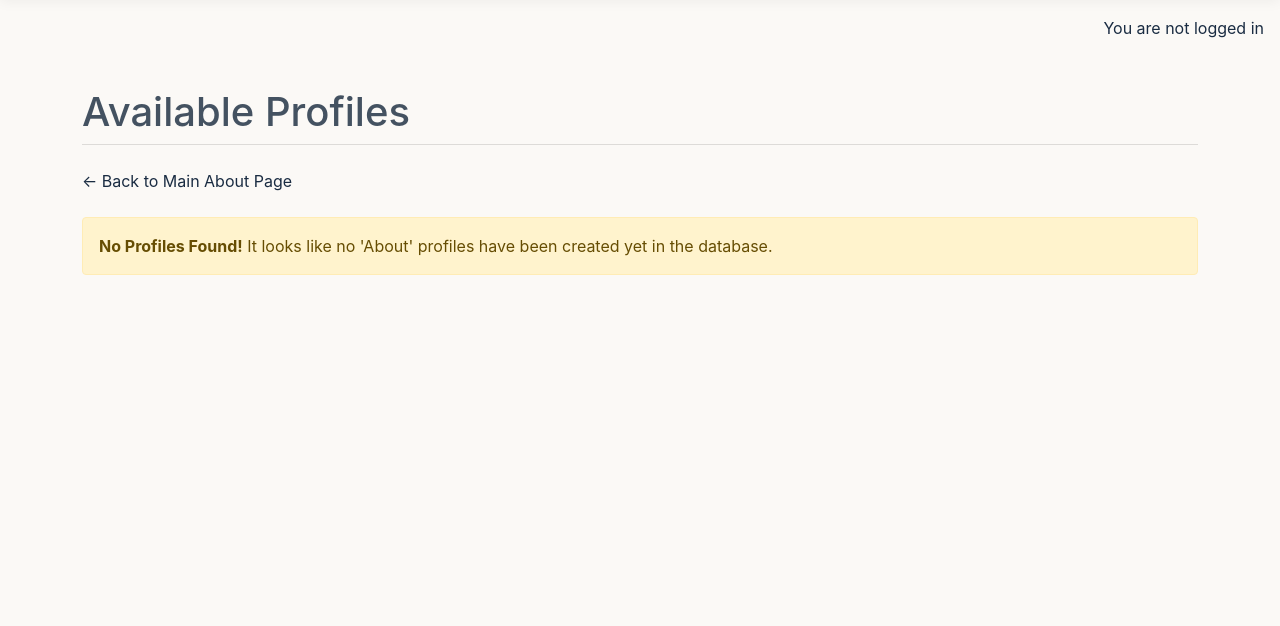
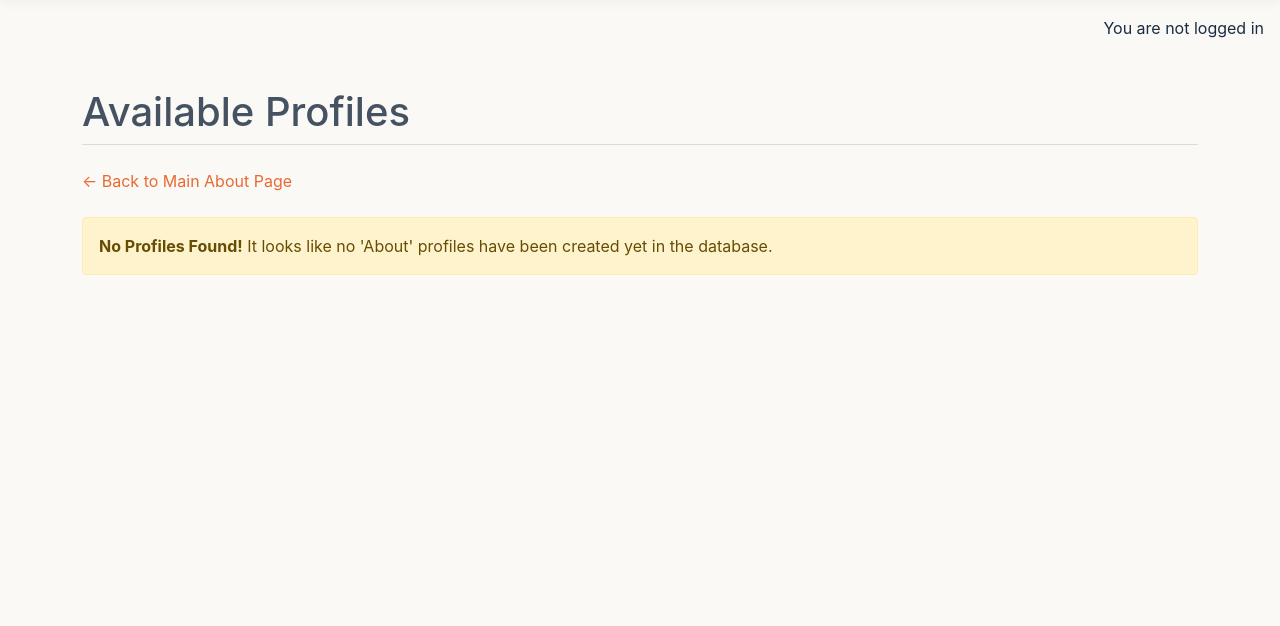
Before and after one commit to cynthiapinedoh79/p4_eterpoetic, a Django app: page /about/all/ in a window 1280 px wide. Shown: the part 76-702 px from the top of the page. Run offline with Django 4.2, Linux system fonts and the light colour scheme; data that the repository does not hold is empty.

Commit message:
Feature: change color to link in About app and Poetry app-poem detailed

```diff
--- a/static/css/about.css
+++ b/static/css/about.css
@@ -112,7 +112,7 @@
 /* “Back” link styling */
 /* This rule was defined 3x identically in the original file. */
 .about-page .back-link {
-  color: var(--color-text-dark);
+  color: var(--color-primary-brand);
   text-decoration: none;
 }
 .about-page .back-link:hover {
--- a/static/css/poetry.css
+++ b/static/css/poetry.css
@@ -428,6 +428,10 @@ a.page-link {
   color: #333;
 }
 
+a.text-decoration-none {
+  color: var(--color-primary-brand) !important;
+}
+
 /* ================================================
    4. COMPONENT: QUOTE BAR SLIDER
 =================================================== */
--- a/templates/base.html
+++ b/templates/base.html
@@ -116,7 +116,7 @@
     </div>
 
 
-    <main class="flex-shrink-0 main-bg">
+    <main class="flex-grow-1 main-bg mb-3">
 
         {% if user.is_authenticated %}
         <p class="text-end m-3">You are logged in as {{ user }}</p>
@@ -125,14 +125,13 @@
         {% endif %}
 
         {% block content %}
-        <!-- Content Goes here -->
         {% endblock content %}
 
 
+        {% block full_width_banner %}
+        {% endblock full_width_banner %}
+
     </main>
-
-    {% block full_width_banner %}
-    {% endblock full_width_banner %}
 
     <!-- Footer -->
     <footer class="footer mt-auto py-3 dark-bg">
```
